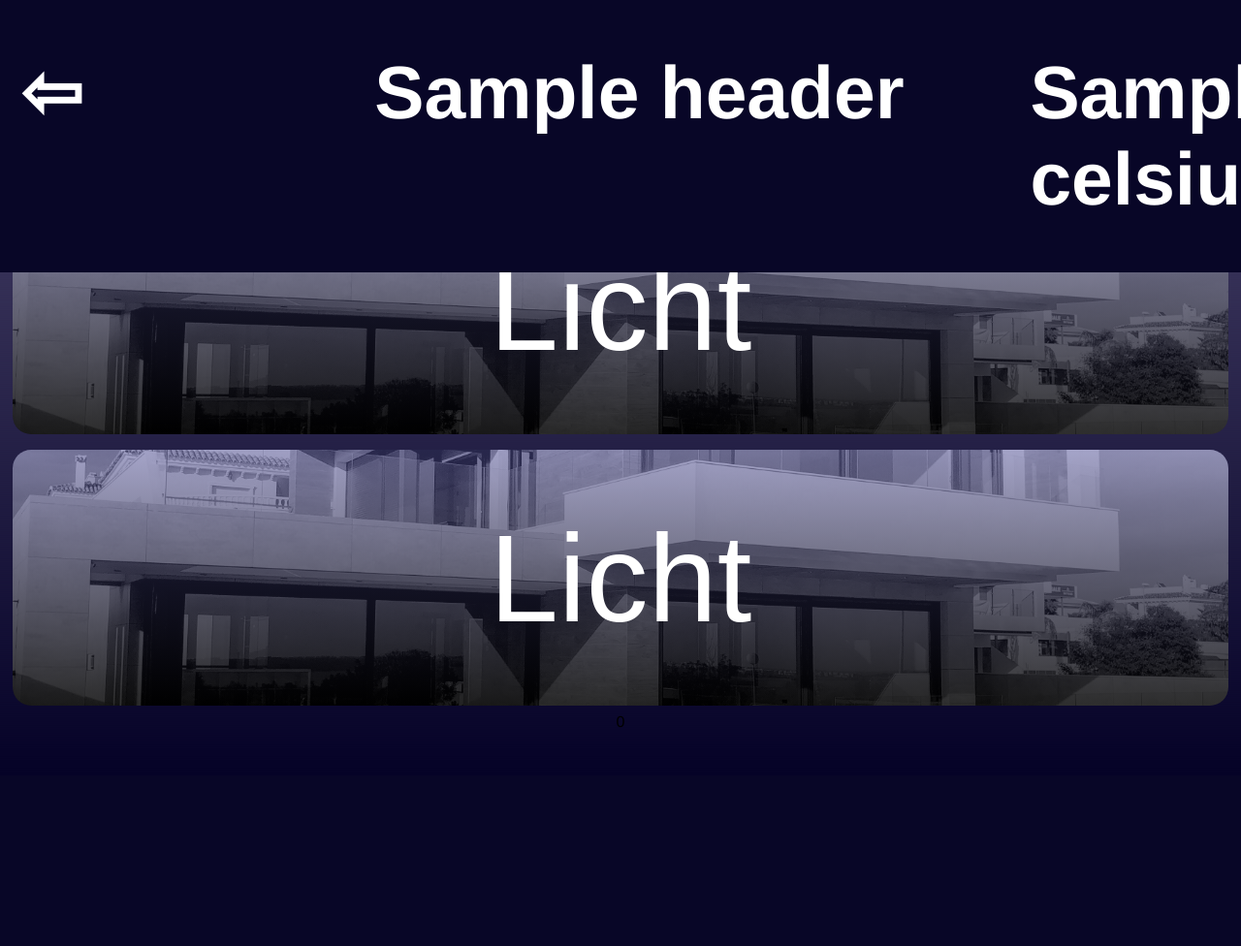
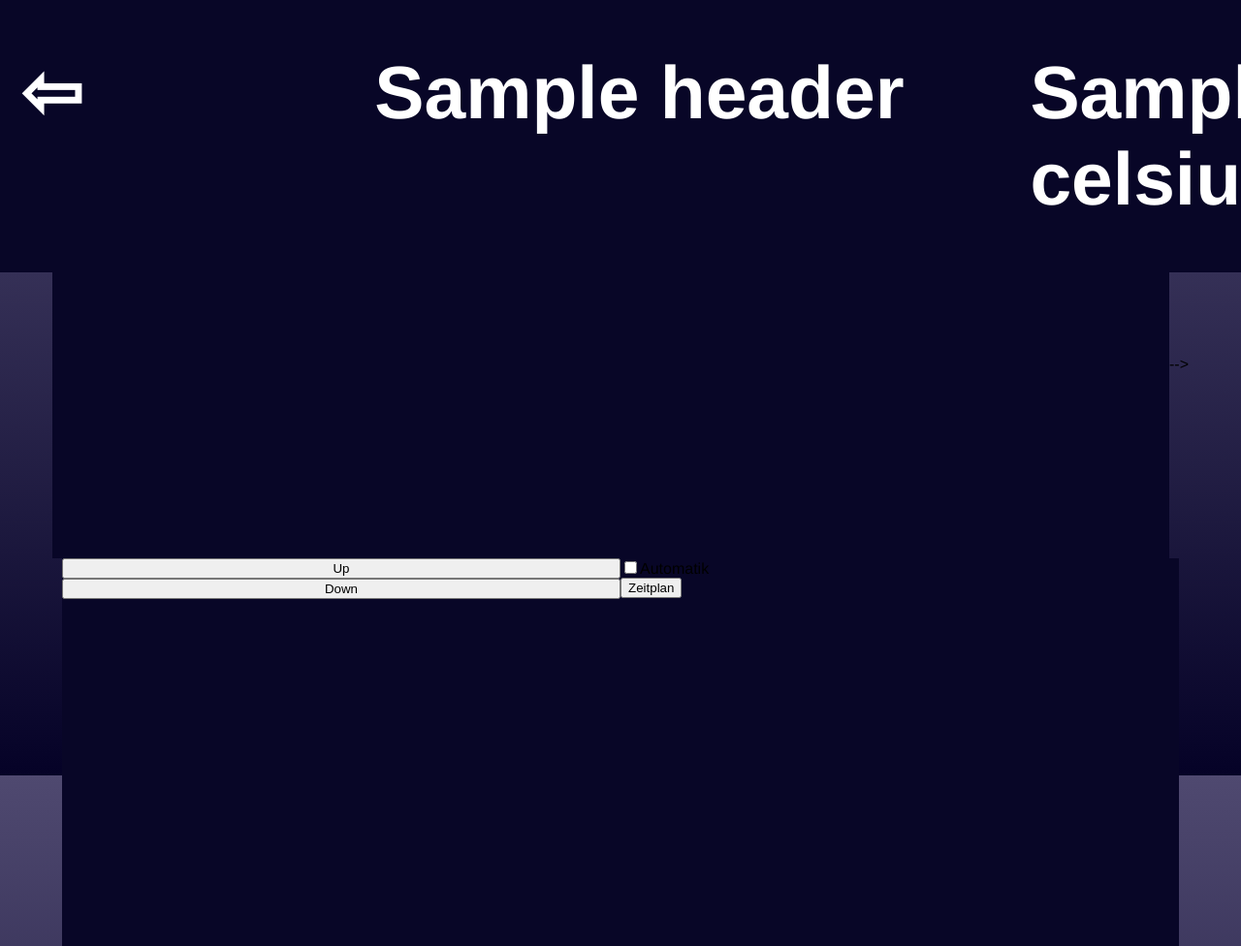
Before and after one commit to AlexNinetytwo/LoginPage, a Flask app: template FLASK WEB APPLICATION/website/templates/room.html in a window 1280 px wide. Shown: the whole page at 97% size. Before the commit the page ends 750 px from the top, so only its background shows below. Run offline with Flask 3, Linux system fonts and the light colour scheme; the template is opened without the code that fills it: values that come from a table or form of the project are taken from there, most other values are stand-ins (such as "Sample title", 1, 10 or a date in 2020).

Commit message:
RoomHtml progress

```diff
--- a/FLASK WEB APPLICATION/website/templates/room.html
+++ b/FLASK WEB APPLICATION/website/templates/room.html
@@ -8,10 +8,52 @@
 </style>
 
 
+<style>
+  .configContainer {
+    width: 90%;
+    background-color: rgb(8, 6, 39);
+    border-color: rgb(60, 56, 117);
+    border-width: 1px;
+  }
+
+  .flex {
+    display: flex;
+    width: 100%;
+  }
+
+  .controlButton {
+    display: block;
+    width: 100%;
+  }
+
+  .control {
+    width: 50%;
+    height: 50vh;
+  }
+
+</style>
+
+
 <div class="bigButtonContainer">
   <div class="headerSpace"></div>
-  {% for light in lights %}
-  <button onclick="" id="" class="roomButton">Licht</button>
+  <!-- {% for light in lights %} -->
+  <!-- <button onclick="" id="" class="roomButton">Licht</button> -->
+  <div class="configContainer">
+    <div class="flex">
+      <div class="control">
+        <button class="controlButton">Up</button>
+        <button class="controlButton">Down</button>
+      </div>
+      <div class="control">
+        <div>
+          <input type="checkbox">Automatik
+        </div>
+        <div>
+          <button>Zeitplan</button>
+        </div>
+      </div>
+    </div>
+  </div>
 
 
   <!-- <script>
@@ -20,7 +62,6 @@
     changeClass(buttonID, envName);
   </script> -->
   {% endfor %}
-  0
 
 </div>
 
```
